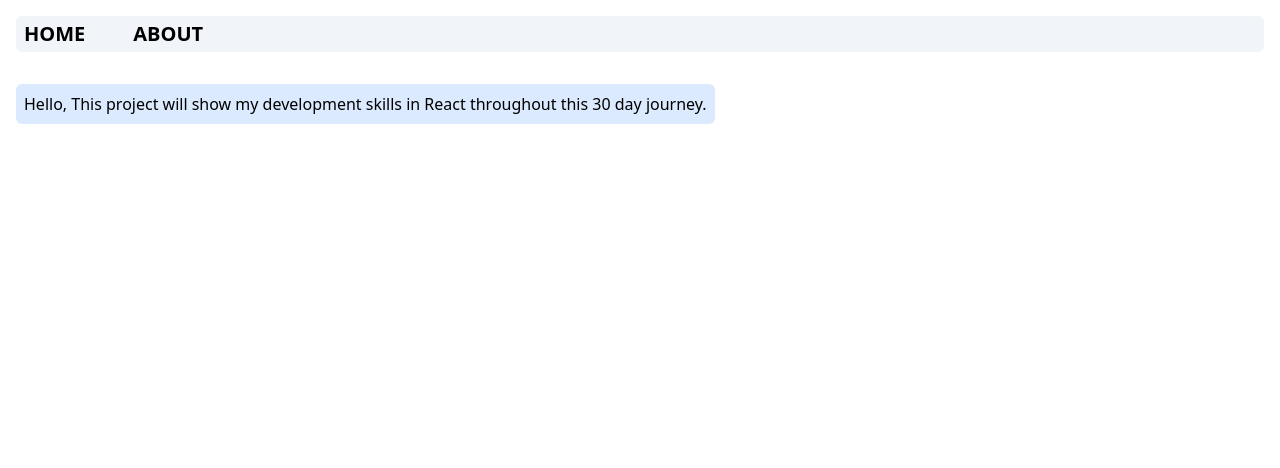
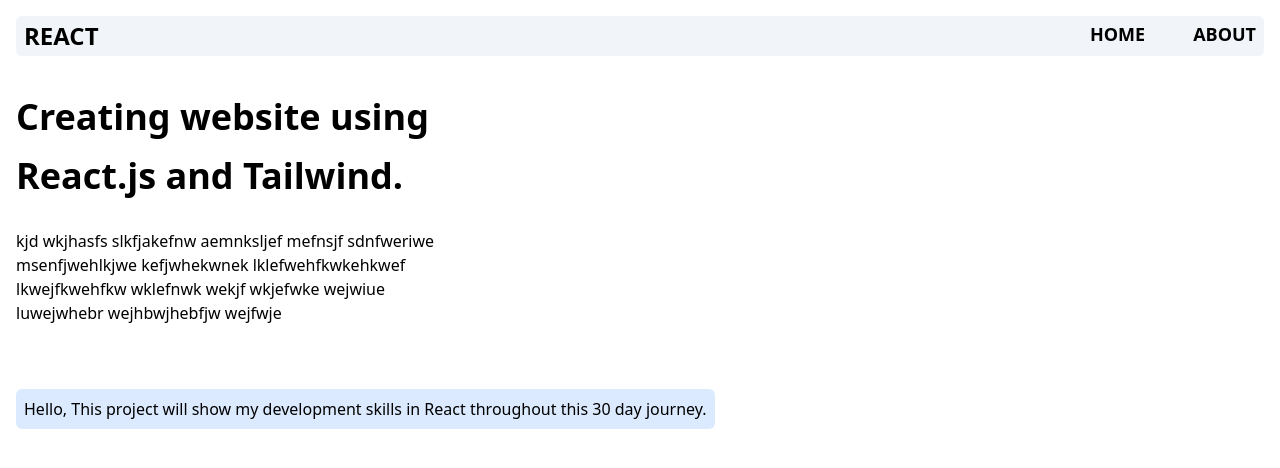
Before and after one commit to Adarsh-Singh-Bhadauria/30-days-of-react, a React (Create React App) app: page / in a window 1280 px wide. Shown: the top 468 px of the page. Built offline with nearby package versions, Linux system fonts and the light colour scheme.

Commit message:
modified Navbar and added Header to home section

```diff
--- /dev/null
+++ b/src/components/Header.js
@@ -0,0 +1,16 @@
+import React from 'react'
+
+const Header = () => {
+  return (
+    <>
+    <div>
+        <p className='m-4 mt-8 text-4xl font-semibold leading-relaxed'>
+            Creating website using <br/> React.js and Tailwind.
+        </p>
+        <p className='mx-4 w-1/3 mt-6 mb-16'>kjd wkjhasfs slkfjakefnw aemnksljef mefnsjf sdnfweriwe msenfjwehlkjwe kefjwhekwnek lklefwehfkwkehkwef lkwejfkwehfkw wklefnwk wekjf wkjefwke wejwiue luwejwhebr wejhbwjhebfjw wejfwje</p>
+    </div>
+    </>
+  )
+}
+
+export default Header
--- a/src/components/Home.js
+++ b/src/components/Home.js
@@ -1,10 +1,14 @@
 import React from 'react'
+import Header from './Header'
 
 const Home = () => {
   return (
-    <div className='m-4 mt-8 p-2 bg-blue-100 w-fit rounded-md'>
-        Hello, This project will show my development skills in React throughout this 30 day journey.
-    </div>
+    <>
+      <Header/>
+      <div className='m-4 mt-8 p-2 bg-blue-100 w-fit rounded-md'>
+          Hello, This project will show my development skills in React throughout this 30 day journey.
+      </div>
+    </>
   )
 }
 
--- a/src/components/Navbar.js
+++ b/src/components/Navbar.js
@@ -3,10 +3,15 @@
 
 const Navbar = () => {
   return (
-    <ul className='flex space-x-8 text-xl font-semibold m-4 bg-slate-100 rounded-md py-1'>
-        <Link to="/" className='hover:bg-red-200 px-2 rounded-sm'>HOME</Link>
-        <Link to="/about" className='hover:bg-red-200 px-2 rounded-sm'>ABOUT</Link>
-    </ul>
+    <>
+    <div className='flex justify-between space-x-8 m-4 bg-slate-100 rounded-md py-1 m-4'>
+      <div className='text-2xl font-extrabold px-2'>REACT</div>
+        <ul className='flex space-x-8 text-lg font-semibold'>
+          <Link to="/" className='hover:bg-red-200 px-2 rounded-sm'>HOME</Link>
+          <Link to="/about" className='hover:bg-red-200 px-2 rounded-sm'>ABOUT</Link>
+        </ul>
+    </div>
+    </>
   )
 }
 
```
